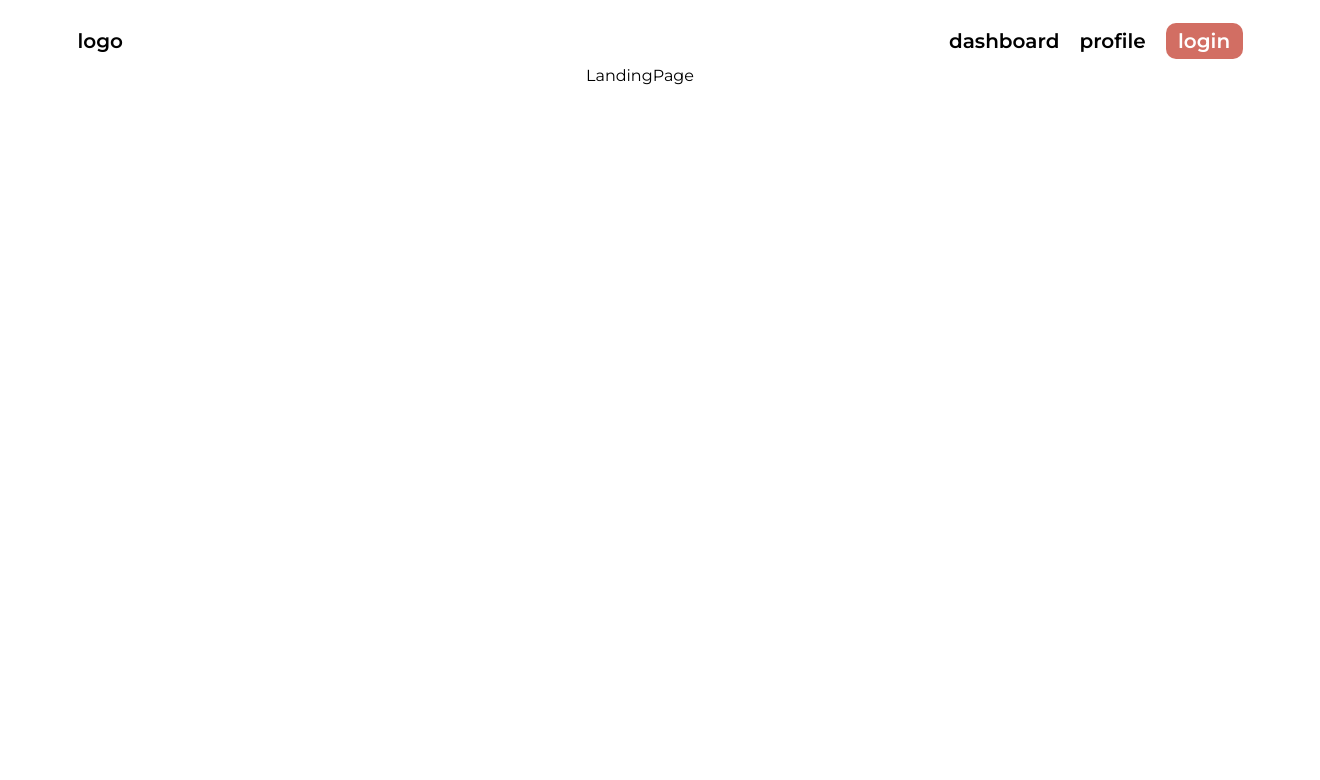
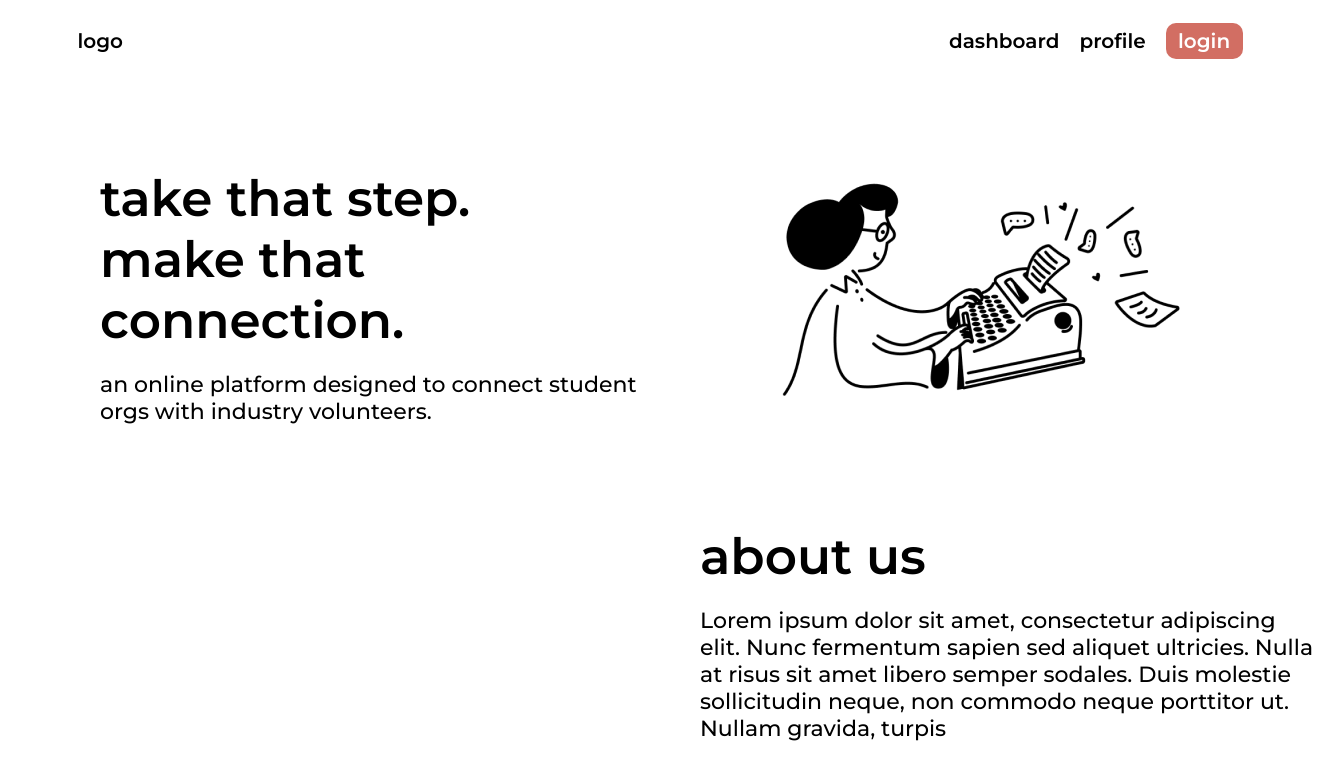
Before and after one commit to vaishunall/connectu, a React (Create React App) app: page / in a window 1280 px wide. Shown: the top 780 px of the page, 1320 px wide, since content can reach past the window. Built offline with nearby package versions, Linux system fonts and the light colour scheme.

Commit message:
landing page draft

```diff
--- a/src/Pages/LandingPage/LandingPage.css
+++ b/src/Pages/LandingPage/LandingPage.css
@@ -1,3 +1,83 @@
-.example{
-    color:white;
+
+.intro-div{
+    display: flex;
+    flex-direction: row;
+    justify-content: center;
+    align-items: center;
+    margin: 100px;
 }
+
+.title-div{
+    flex:1;
+}
+
+.title{
+    font-size: 50px;
+    text-align: left;
+    font-weight: 600;
+}
+
+.subtitle{
+    font-size: 22px;
+    text-align: left;
+    font-weight: 500;
+    width: 580px;
+    margin-top: 20px;
+}
+
+.lp-image-div{
+    flex: 1;
+}
+.lp-image {
+    width: 400px;
+    padding-left: 100px;
+}
+
+.search-div{
+    display: flex;
+    flex-direction: row;
+    justify-content: center;
+    align-items: center;
+    margin-right: 350px;
+    margin-top: 0px;
+}
+
+.search-input-div{
+    margin: 30px;
+}
+
+.search-input{
+    width:650px;
+    height:40px;
+    border-radius: 20px;
+    border-color: black;
+    padding-left: 10px;
+}
+
+.search-distance{
+    width: 200px;
+    height:40px;
+    border-radius: 20px;
+    border-color: black;
+    padding-left: 10px;
+}
+
+.about-us-div{
+    width: 620px;
+    margin: 100px;
+   margin-left: 700px;
+   margin-top: 70px;
+}
+
+.about-us-title{
+    font-size: 50px;
+    text-align: left;
+    font-weight: 600;
+}
+
+.about-us-text{
+    font-size: 22px;
+    text-align: left;
+    font-weight: 500;
+    margin-top: 20px;
+}
--- a/src/Pages/LandingPage/LandingPage.js
+++ b/src/Pages/LandingPage/LandingPage.js
@@ -1,9 +1,54 @@
-import React, { Component } from 'react'
+import React, { Component, useState } from 'react'
+import lpImage from "./landing_page_image.png"
+import './LandingPage.css'
+import data from './Objects'
 
-export default class LandingPage extends Component {
-  render() {
-    return (
-      <div>LandingPage</div>
-    )
-  }
+function LandingPage({data}) {
+
+  return (
+    <div>
+      <div className="intro-div">
+
+        <div className="title-div">
+          <div className="title">
+            take that step.
+          </div>
+          <div className="title">
+            make that connection.
+          </div>
+          <div className="subtitle">
+            an online platform designed to connect student orgs with industry volunteers.
+          </div>
+        </div>
+        <div className="lp-image-div">
+          <img className="lp-image" src={lpImage} />
+        </div>
+      </div>
+
+      {/* <div className="search-div">
+        <div className="search-input-div">
+          <input className="search-input" placeholder="Enter text"/>
+        </div>
+        <div className="search-distance-div">
+          <input className="search-distance" placeholder="Enter text"/>
+        </div>
+      </div> */}
+
+
+        <div className="about-us-div">
+          <div className="about-us-title">
+            about us
+          </div>
+
+          <div className="about-us-text">
+          Lorem ipsum dolor sit amet, consectetur adipiscing elit. Nunc fermentum sapien sed aliquet ultricies. Nulla at risus sit amet libero semper sodales. Duis molestie sollicitudin neque, non commodo neque porttitor ut. Nullam gravida, turpis
+          </div>
+      </div>
+
+
+    </div>
+
+  )
 }
+
+export default LandingPage;
```
Also changed, not shown: src/Pages/LandingPage/landing_page_image.png (added), 1 other file (tests, documents, lock files or other folders).
